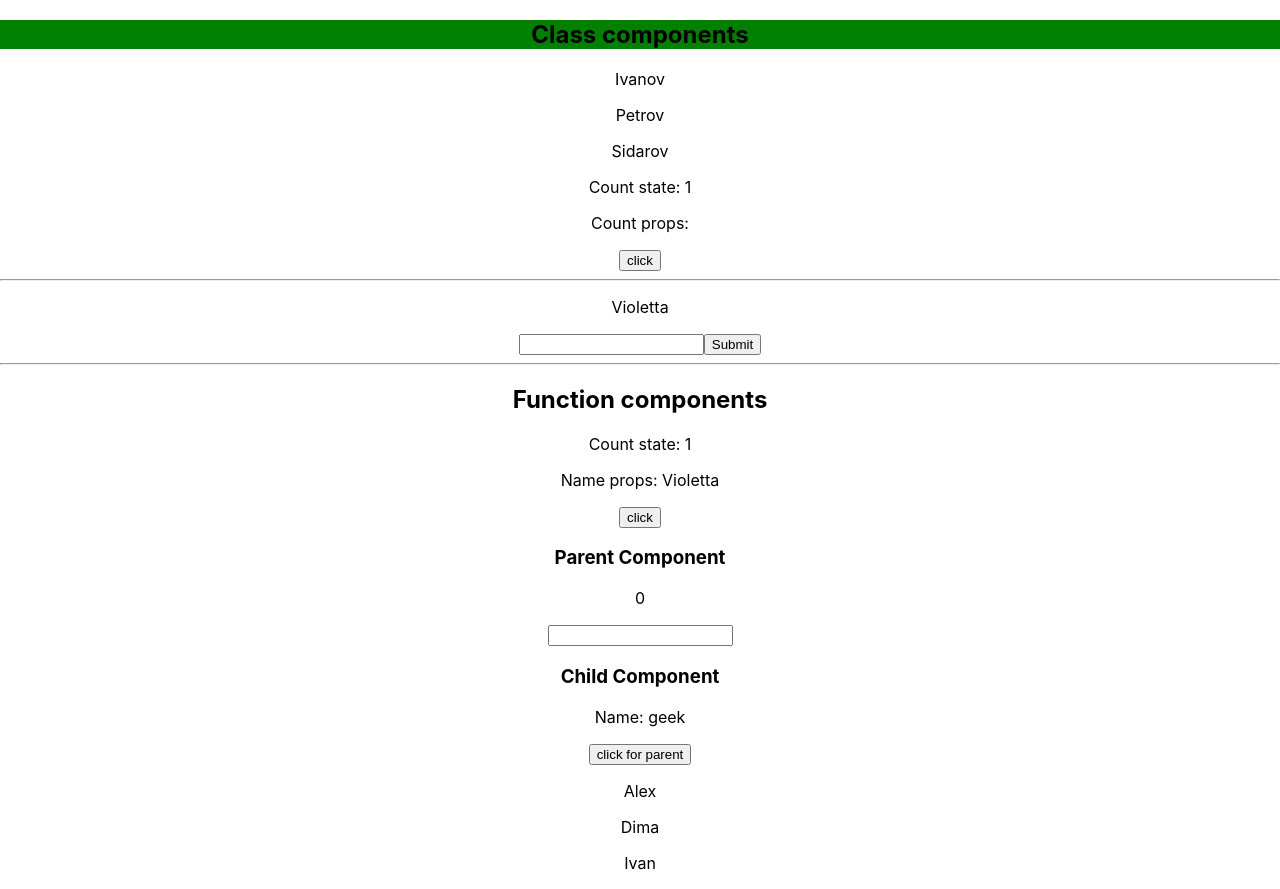
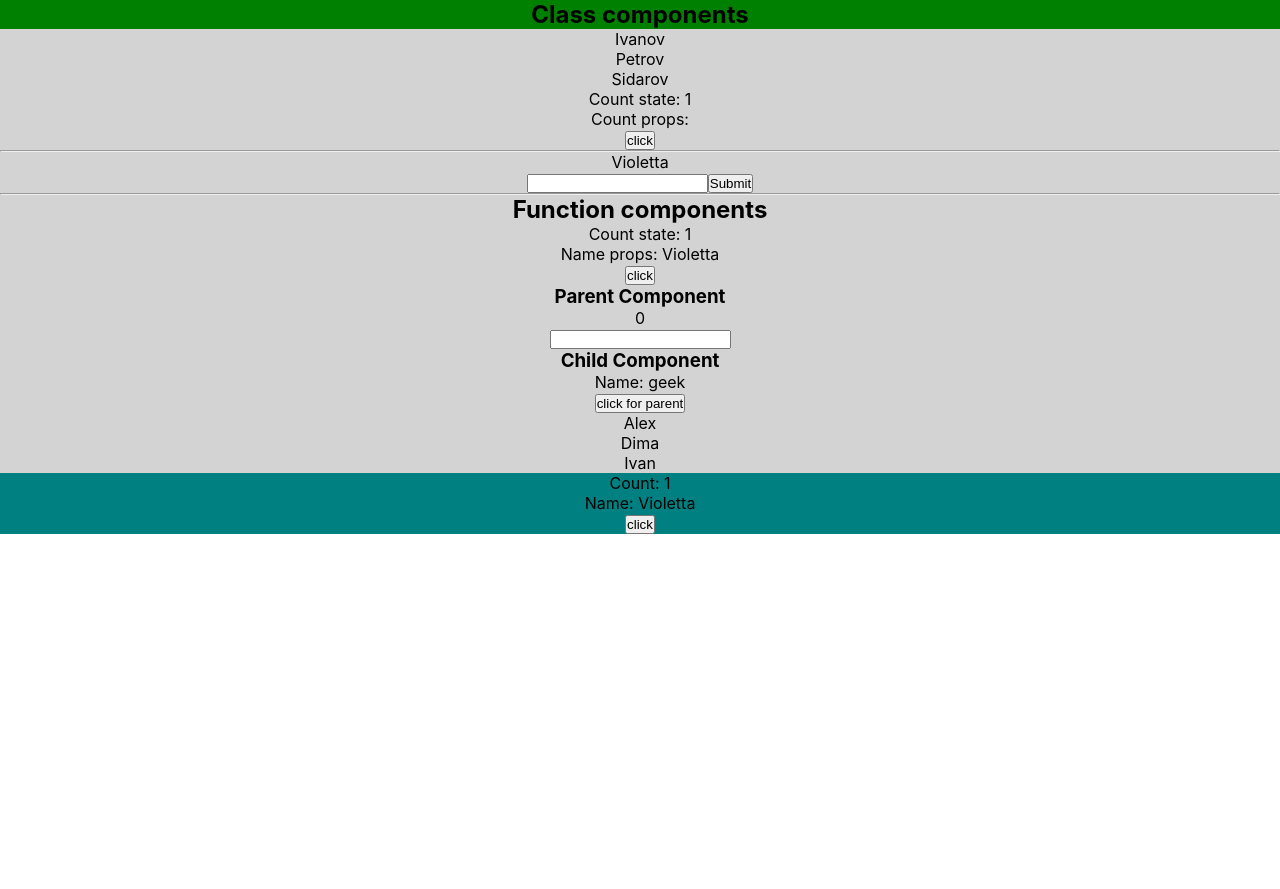
Before and after one commit to ViolettaFilimonova/ReactGB, a React (Create React App) app: page / in a window 1280 px wide. After the commit the page ends 800 px from the top, so only its background shows below. Built offline with nearby package versions, Linux system fonts and the light colour scheme; the HTML template or start-up script is replaced by a standard one.

Commit message:
style.module.css

```diff
--- a/src/App.jsx
+++ b/src/App.jsx
@@ -1,7 +1,8 @@
 
 import './App.css';
-
+import './index.css'
 import {Form as ClassForm} from "./components-class/Form";
+import {Form} from "./components/Form/Form";
 import {Count as CountClass} from "./components-class/Count";
 import {Count} from "./components/Count";
 import {ChildComponent} from "./components/ChildComponent";
@@ -30,6 +31,7 @@ function App() {
         {arr.map((item, ind) => {
             return <p key={ind}>{item}</p>
         })}
+        <Form/>
     </div>
   );
 }
--- a/src/components/Form.jsx
+++ b/src/components/Form/Form.jsx
@@ -1,9 +1,9 @@
-
+import style from './Form.module.css'
 
 export const Form = () => {
     const count = 1
     const name = 'Violetta'
-  return <form>
+  return <form className={style.form}>
       <p>Count: {count}</p>
       <p>Name: {name}</p>
       <button type="button">click</button>
--- /dev/null
+++ b/src/components/Form/Form.module.css
@@ -0,0 +1,3 @@
+.form{
+   background-color: teal;
+}
--- a/src/index.css
+++ b/src/index.css
@@ -11,3 +11,10 @@ code {
   font-family: source-code-pro, Menlo, Monaco, Consolas, 'Courier New',
     monospace;
 }
+*{
+  margin: 0;
+  padding: 0;
+}
+.App{
+  background-color: lightgray;
+}
```
